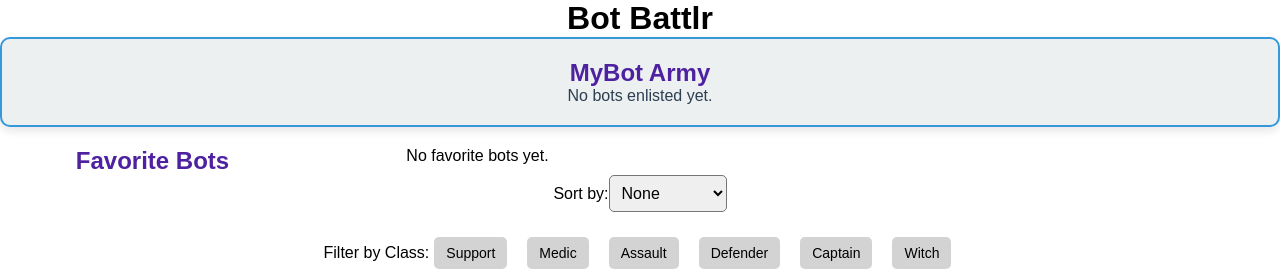
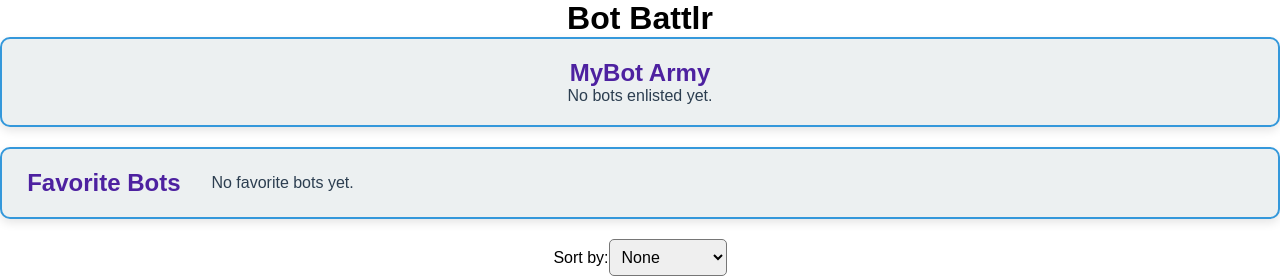
Before and after one commit to tinamanga/Bot-Battlr-project, a React (Vite) app: page / in a window 1280 px wide. Shown: the top 278 px of the page. Built offline with nearby package versions, Linux system fonts and the light colour scheme; data requests are answered from the project's data file.

Commit message:
adjusted the favourite bot container styling

```diff
--- a/src/components/BotSpecs.jsx
+++ b/src/components/BotSpecs.jsx
@@ -20,7 +20,7 @@ function BotSpecs({ bot, onBack, onEnlist, isEnlisted }) {
           <button onClick={() => onEnlist(bot)}>➕ Enlist Bot</button>
         )}
         {isEnlisted && (
-          <button disabled style={{ backgroundColor: "#aaa" }}>
+          <button  >
             Already Enlisted
           </button>
         )}
--- a/src/components/Favorites.jsx
+++ b/src/components/Favorites.jsx
@@ -3,7 +3,7 @@ import BotCard from "./BotCard";
 
 function Favorites({ bots, toggleFavorite }) {
   return (
-    <div className="favorites bot-grid">
+    <div className="favorites-bot-grid">
       <h2>Favorite Bots</h2>
       {bots.length === 0 ? (
         <p>No favorite bots yet.</p>
--- a/src/index.css
+++ b/src/index.css
@@ -17,7 +17,7 @@ h1 {
   color: black;
 }
 
-h2, h3, h4 {
+h2, h3 {
   color: #4d21a0;
   text-align: center;
 }
@@ -105,6 +105,7 @@ button:disabled {
 /* Card & Collection Styling */
 .bot-card,
 .bot-collection,
+.favorites-bot-grid,
 .my-army,
 .bot-specs {
   background-color: #ecf0f1;
@@ -115,6 +116,7 @@ button:disabled {
   margin-bottom: 20px;
   color: #2c3e50;
   align-items: center;
+  justify-content: center;
 
 }
 
@@ -169,7 +171,7 @@ button:disabled {
   grid-template-columns: repeat(auto-fill, minmax(250px, 1fr));
   gap: 20px;
 }
-
+.favorites-bot-grid,
 .army-grid {
   display: grid;
   grid-template-columns: repeat(auto-fill, minmax(150px, 1fr));
```
